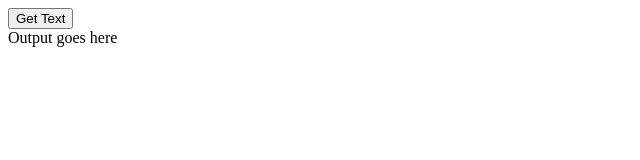
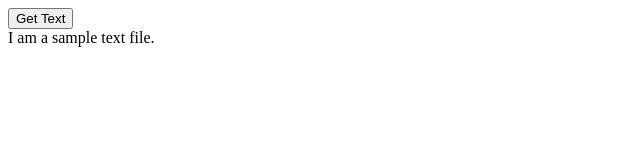
Before and after one commit to codejoy-wins/api-practice, a plain HTML site: page index.html in a window 1280 px wide. Both pictures are taken after a click on the button "Get Text". Shown: the full height of the page, 0-640 px from the left. Drawn offline with Linux system fonts and the light colour scheme.

Commit message:
arrow functions

```diff
--- a/index.html
+++ b/index.html
@@ -14,13 +14,20 @@
         // grab element by gettext and if it clicks run gettext()
 
         function getText(){
+            // fetch('sample.txt')
+            // .then(function(res){
+            //     return res.text();
+            // })
+            // .then(function(data){
+            //     console.log(data);
+            // })
+
             fetch('sample.txt')
-            .then(function(res){
-                return res.text();
+            .then((res)=> res.text())
+            .then((data)=> {
+                document.getElementById('output').innerHTML = data;
             })
-            .then(function(data){
-                console.log(data);
-            })
+            .catch((err)=>console.log(err));
         }
 
         // function output(msg){
```
